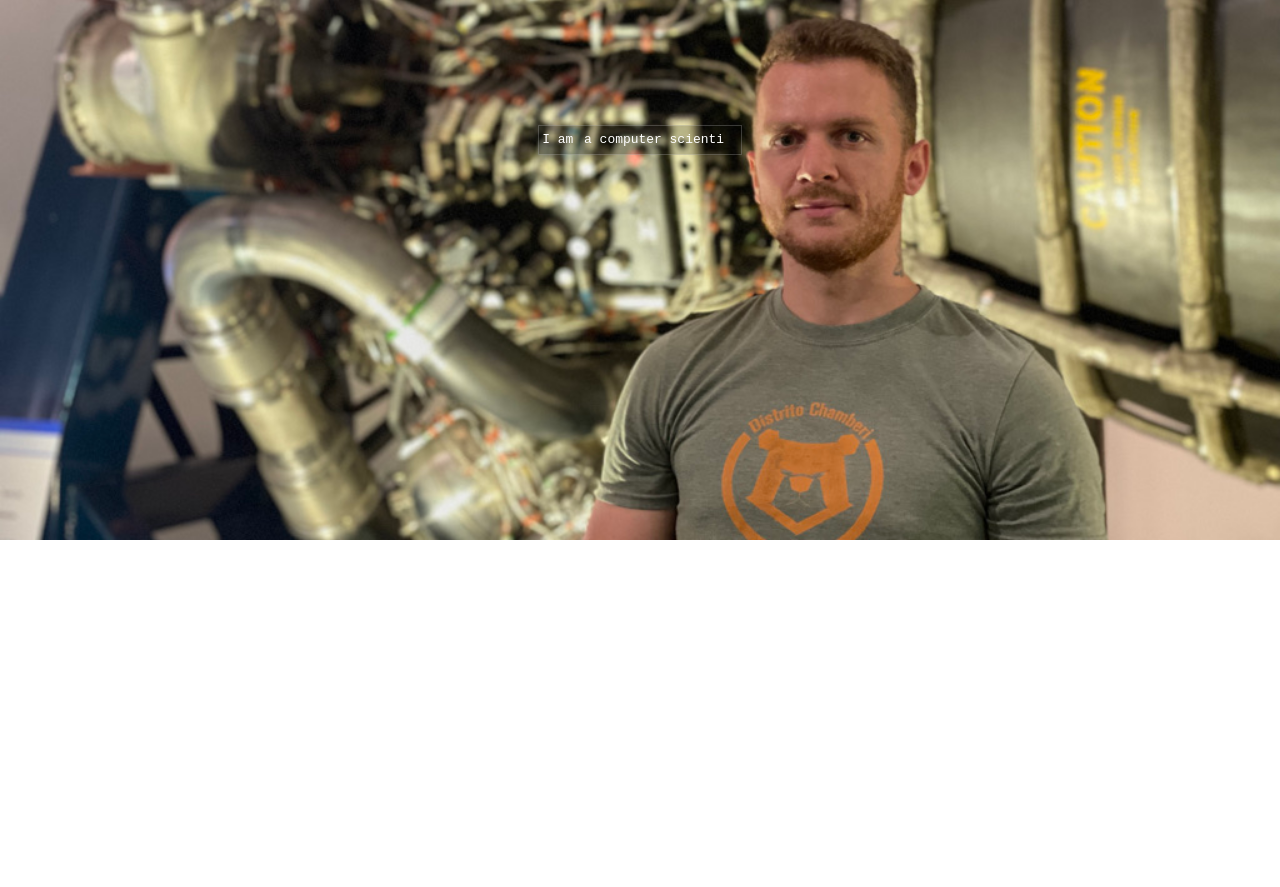
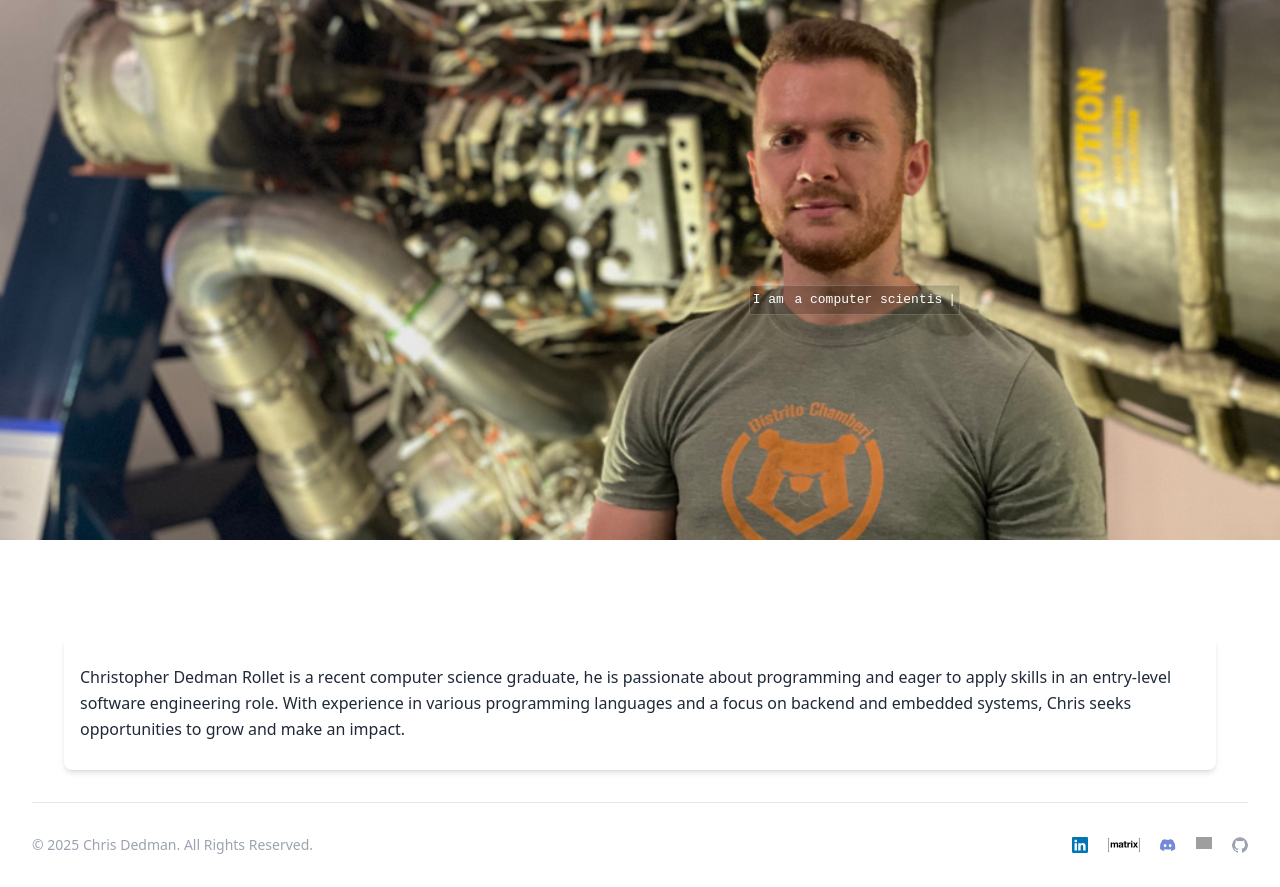
Before and after one commit to chrisdedman/website, a Next.js app: page / in a window 1280 px wide. Shown: the part 260-1147 px from the top of the page. Before the commit the page ends 800 px from the top, so only its background shows below. Built offline with nearby package versions, Linux system fonts and the light colour scheme; grey boxes are pictures that could not be loaded.

Commit message:
Add footer component and enhance layout for improved presentation

```diff
--- a/src/app/page.tsx
+++ b/src/app/page.tsx
@@ -2,6 +2,7 @@
 
 import React, { useState, useEffect } from "react";
 import Menu from "@/components/navigation";
+import Footer from '@/components/footer'
 
 const roles = ["a software engineer.", "a computer scientist.", "a problem solver.", "a critical thinker.", "chris dedman."];
 
@@ -52,6 +53,7 @@ export default function Page() {
   }, [charIndex, isDeleting, roleIndex]);
 
   return (
+    <>
       <div
         className="h-screen flex flex-col items-center justify-center"
         style={{
@@ -62,7 +64,7 @@ export default function Page() {
       >
         <Menu />
 
-      <div className="relative">
+        <div className="w-full flex justify-end lg:pr-80 pr-8 mt-80">
           <div className="typing-container">
             <span id="static-text">I am </span>
             <span id="dynamic-text">{dynamicText}</span>
@@ -70,5 +72,19 @@ export default function Page() {
           </div>
         </div>
       </div>
+
+      <div className="flex-col p-4 lg:p-8 mt-16">
+        <div className="p-4 max-w-6xl mx-auto flex-grow bg-white rounded-lg shadow-md">
+          <p className="text-gray-800 leading-relaxed">
+            Christopher Dedman Rollet is a recent computer science graduate,
+            he is passionate about programming and eager to apply skills in an
+            entry-level software engineering role. With experience in various
+            programming languages and a focus on backend and embedded systems, Chris
+            seeks opportunities to grow and make an impact.
+          </p>
+        </div>
+        <Footer />
+      </div>
+    </>
   );
 }
```
Lines whose indentation alone changed are shown as unchanged.
